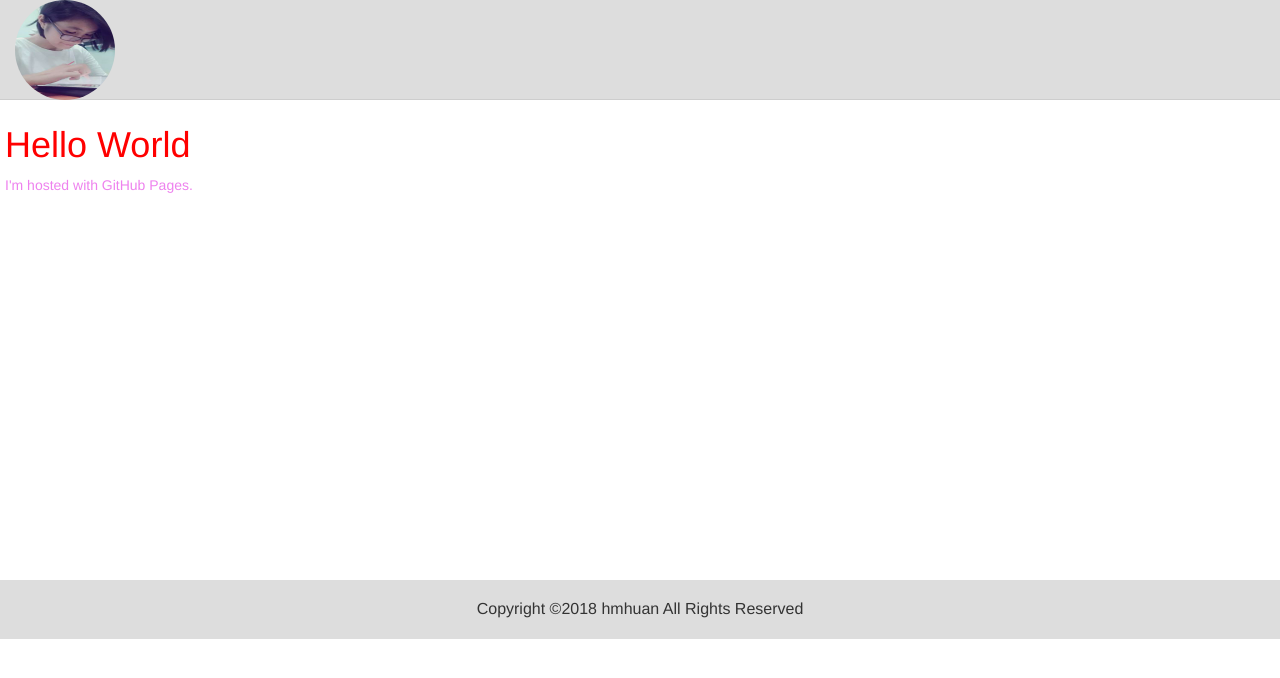
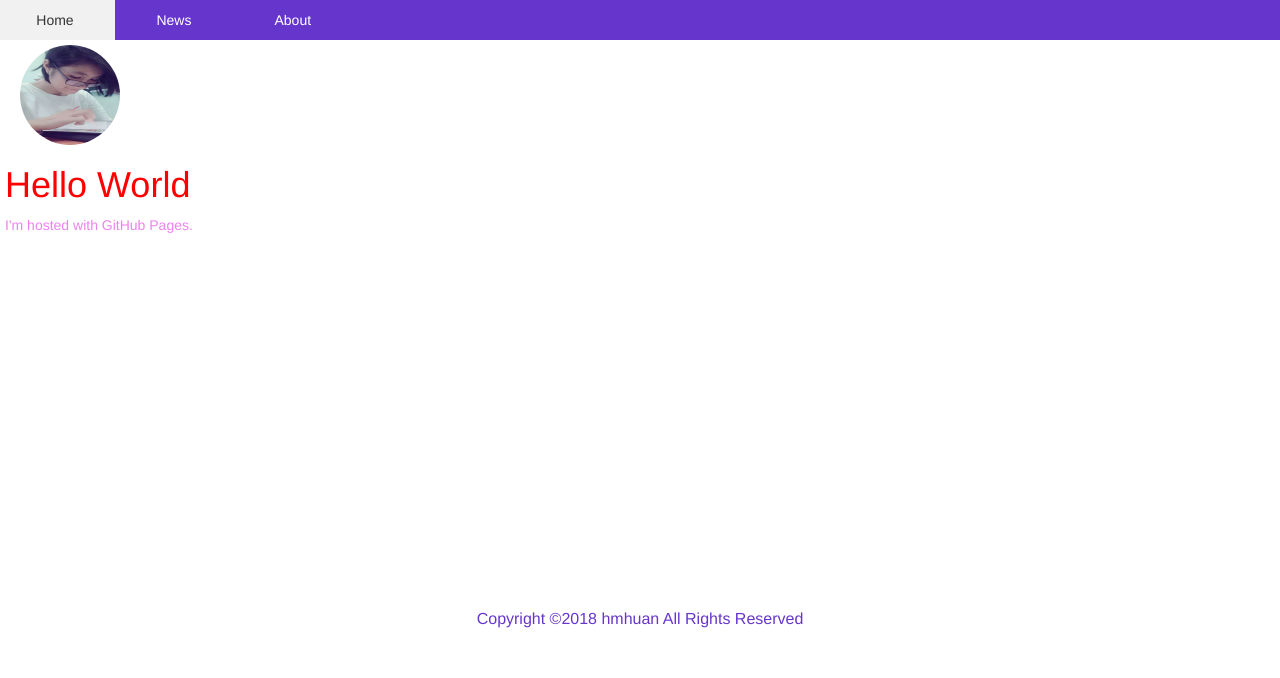
Before and after one commit to hmhuan/hmhuan.github.io, a plain HTML site: page index.html in a window 1280 px wide. Drawn offline with nearby package versions, Linux system fonts and the light colour scheme.

Commit message:
add menu page

```diff
--- a/index.html
+++ b/index.html
@@ -3,7 +3,7 @@
 <head>
 	<meta charset="utf-8">
 	<meta http-equiv="X-UA-Compatible" content="IE=edge">
-	<title></title>
+	<title>Home</title>
 	<meta name="viewport" content="width=device-width, initial-scale=1">
   	<link rel="stylesheet" href="https://maxcdn.bootstrapcdn.com/bootstrap/3.3.7/css/bootstrap.min.css">
 	<link rel="stylesheet" type="text/css" href="style.css">
@@ -14,16 +14,23 @@
 
 <div id="main">
     <div id="head">
+		<div id="menu">
+			<ul>
+				<li><a href="index.html">Home</a></li>
+				<li><a href="#">News</a></li>
+				<li><a href="#">About</a></li>
+			</ul>
+		</div>
+	</div>
+    <div id="content">
 		<div class="container-fluid">
 			<img src="luv.jpeg" class="img-circle" alt="nchh" width="100px" height="100px">
 		</div>
-	</div>
-    <div id="content">
 		<h1>Hello World</h1>
 		<p>I'm hosted with GitHub Pages.</p>
 
 	</div>
-    <div id="footer">Copyright &copy;2018 hmhuan All Rights Reserved</div>
+    <div id="footer"><a href="#">Copyright &copy;2018 hmhuan All Rights Reserved</a></div>
 </div>
 </body>
 </html>
--- a/style.css
+++ b/style.css
@@ -1,3 +1,7 @@
+* {
+	margin: 0;
+	padding: 0;
+}
 h1 {
 	color: red;
 }
@@ -11,14 +15,37 @@ p {
     margin-right: auto;
 }
 #head{
-    height: 100px;
+    height: 40px;
     background-color: #ddd;
     border-bottom: 1px solid #CDCDCD;
     margin-bottom:5px;
 }
+#menu ul{
+	background: #6636cc;
+	list-style-type: none;
+	text-align: left;
+}
+#menu li {
+  color: #f1f1f1;
+  display: inline-block;
+  width: 120px;
+  height: 40px;
+  line-height: 40px;
+  margin-left: -5px;
+  text-align: center;
+}
+#menu a {
+  text-decoration: none;
+  color: #fff;
+  display: block;
+}
+#menu a:hover {
+  background: #F1F1F1;
+  color: #333;
+}
 #content{
     /*border: 1px solid #CDCDCD;*/
-	min-height: 470px;
+	min-height: 540px;
     float:left;
     margin-left: 5px;
     margin-right: 5px;
@@ -26,8 +53,12 @@ p {
 }
 #footer{
 	clear: both;
-    background-color:#ddd;
+    background-color:rgb(255,255,255);
     font-size:16px;
     text-align:center;
     padding: 18px;
 }
+#footer a{
+	color: #6636cc;
+	text-decoration: none;
+}
```
